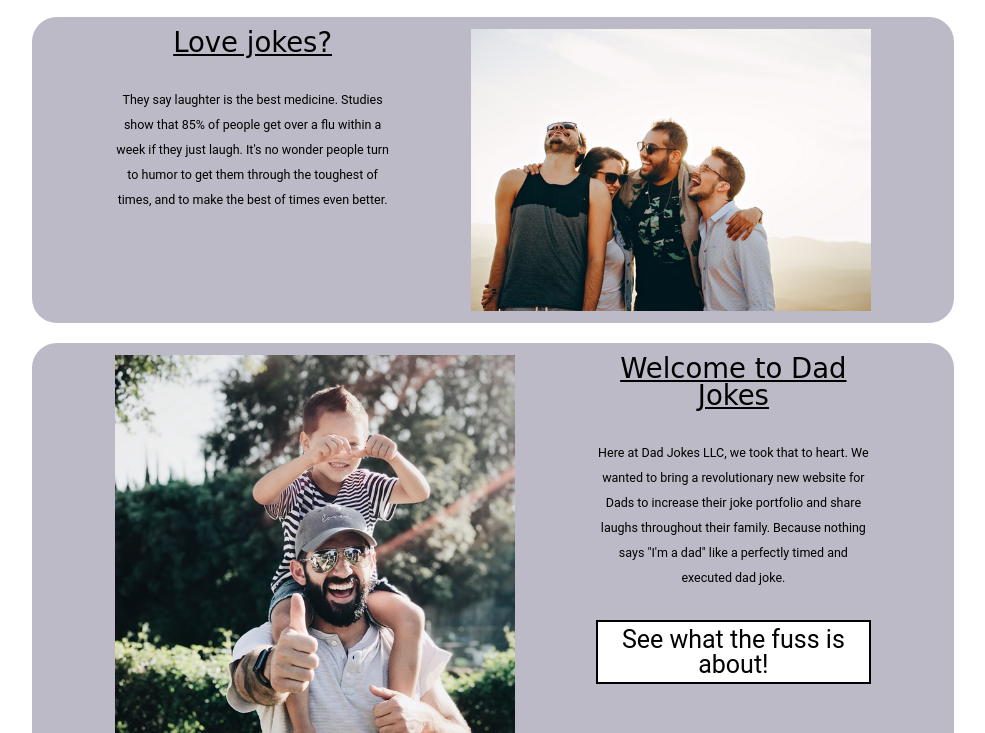
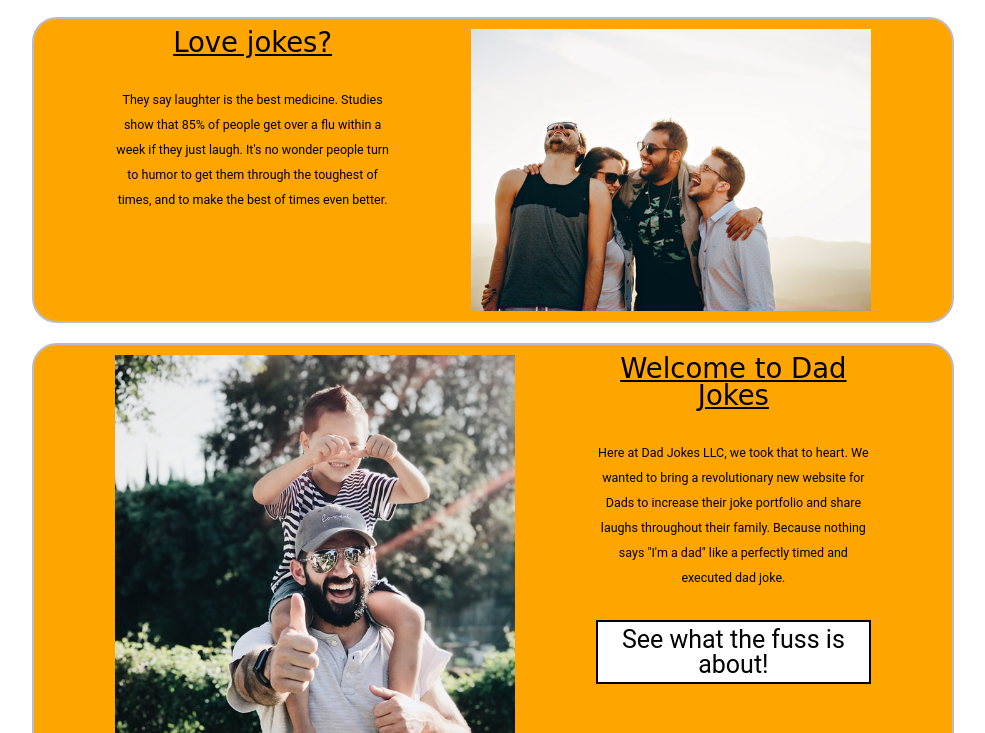
Before and after one commit to bw-pt-dad-jokes/Marketing-Page, a plain HTML site: page index.html in a window 1280 px wide. Shown: the part 67-800 px from the top of the page, without its empty margins (147-1132 px from the left). Drawn offline with Linux system fonts and the light colour scheme; a web font is replaced by a local one.

Commit message:
Temporary commit so I can pull most recent update

```diff
--- a/less/landing-page.less
+++ b/less/landing-page.less
@@ -25,7 +25,7 @@ body{
         .homepage-block{
             width: 90%;
             margin: 0 auto;
-            background-color: @french-gray;
+            background-color: @bordercolor;
             display: flex;
             flex-direction: row;
             justify-content: space-evenly;
```
Also changed, not shown: css/landing-page.css, 1 other file.
